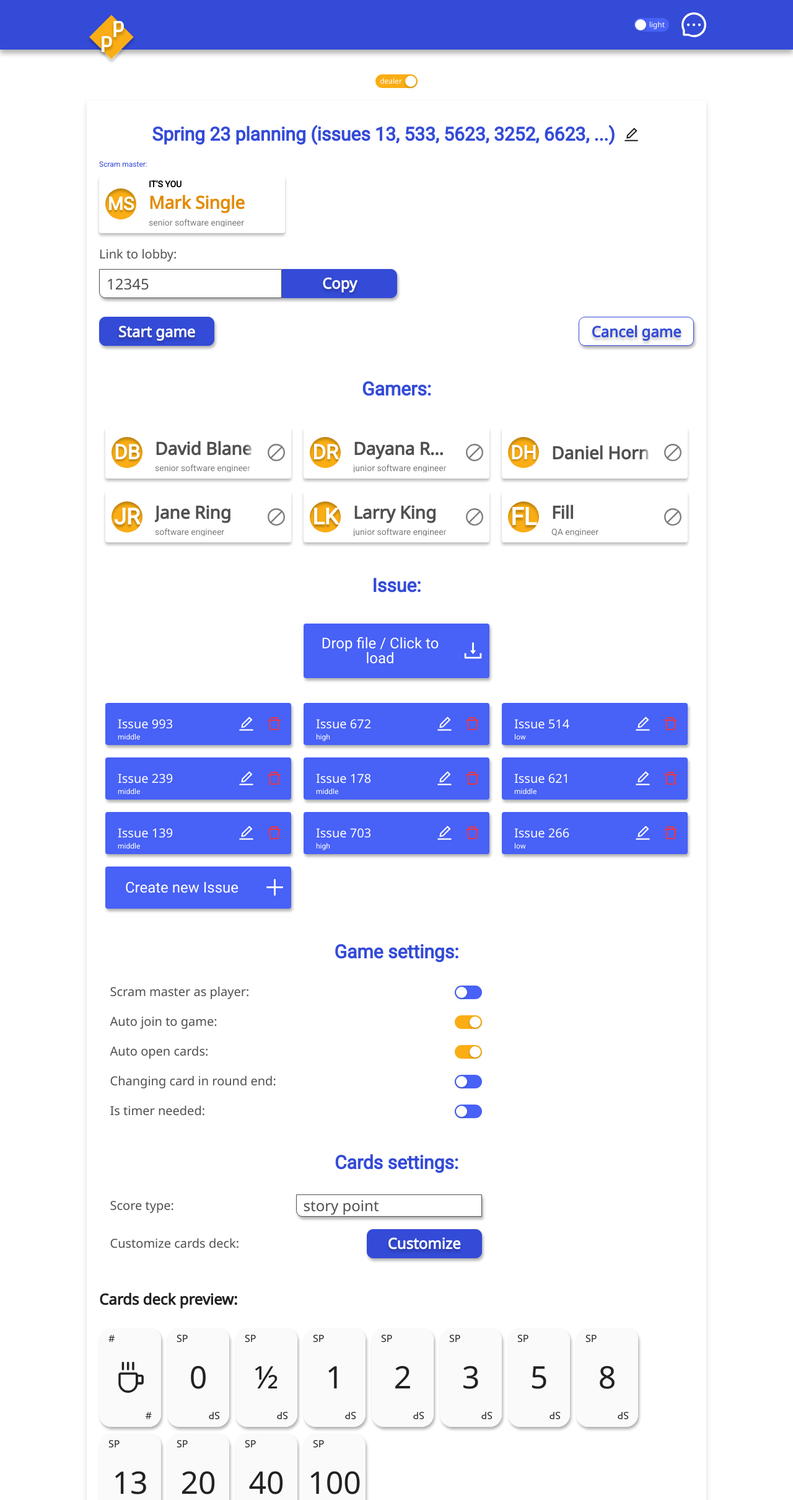
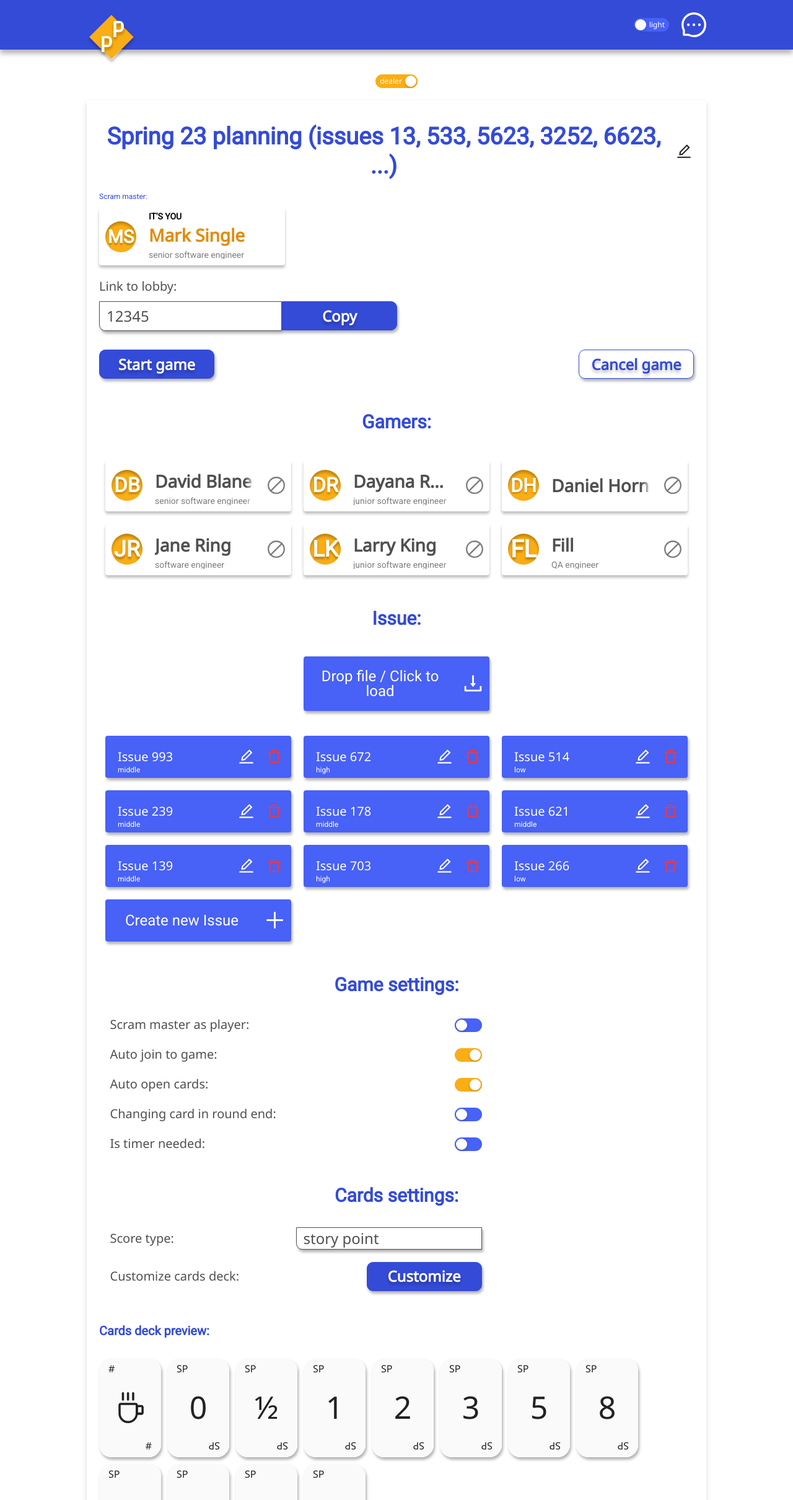
Before and after one commit to fronte-finem/RSS_React-2021Q3_Team-33_Pointing-Poker, a React (Vite) app: page /demo/lobby in a window 1280 px wide. Shown: the top 2420 px of the page at 62% size. Built offline with nearby package versions, Linux system fonts and the light colour scheme.

Commit message:
fix: lobby titles styles

```diff
--- a/client/src/components/pages/lobby/lobby-cards/lobby-cards.tsx
+++ b/client/src/components/pages/lobby/lobby-cards/lobby-cards.tsx
@@ -2,18 +2,15 @@ import React from 'react';
 import { GameCard } from '@client/components/shared/game-card/game-card';
 import { observer } from 'mobx-react-lite';
 import { useStateService } from '@client/providers/state-service';
-import {
-  StyleLobbyCards,
-  StyleLobbyCardsText,
-  StyleLobbyCardsWrapper,
-} from './lobby-card-styles';
+import { StyledTitle } from '@client/components/styles/text';
+import { StyleLobbyCards, StyleLobbyCardsWrapper } from './lobby-card-styles';
 
 export const LobbyCardsSection = observer(() => {
   const { gameState } = useStateService();
 
   return (
     <StyleLobbyCards>
-      <StyleLobbyCardsText>Cards deck preview:</StyleLobbyCardsText>
+      <StyledTitle level={4}>Cards deck preview:</StyledTitle>
       <StyleLobbyCardsWrapper>
         {gameState.cardsDeck.map((score) => (
           <GameCard key={score} score={score} />
--- a/client/src/components/pages/lobby/lobby-info/lobby-info.tsx
+++ b/client/src/components/pages/lobby/lobby-info/lobby-info.tsx
@@ -22,7 +22,7 @@ export const LobbyInfoSection = observer(() => {
     <>
       <InfoTitle>
         <StyleLobbyInfo span={24}>
-          <StyledTitle level={2}>{gameState.title}</StyledTitle>
+          <StyledTitle level={1}>{gameState.title}</StyledTitle>
           {gameState.isDealer ? (
             <EditTitleButton setEditModal={setIsEditModal} />
           ) : null}
```
